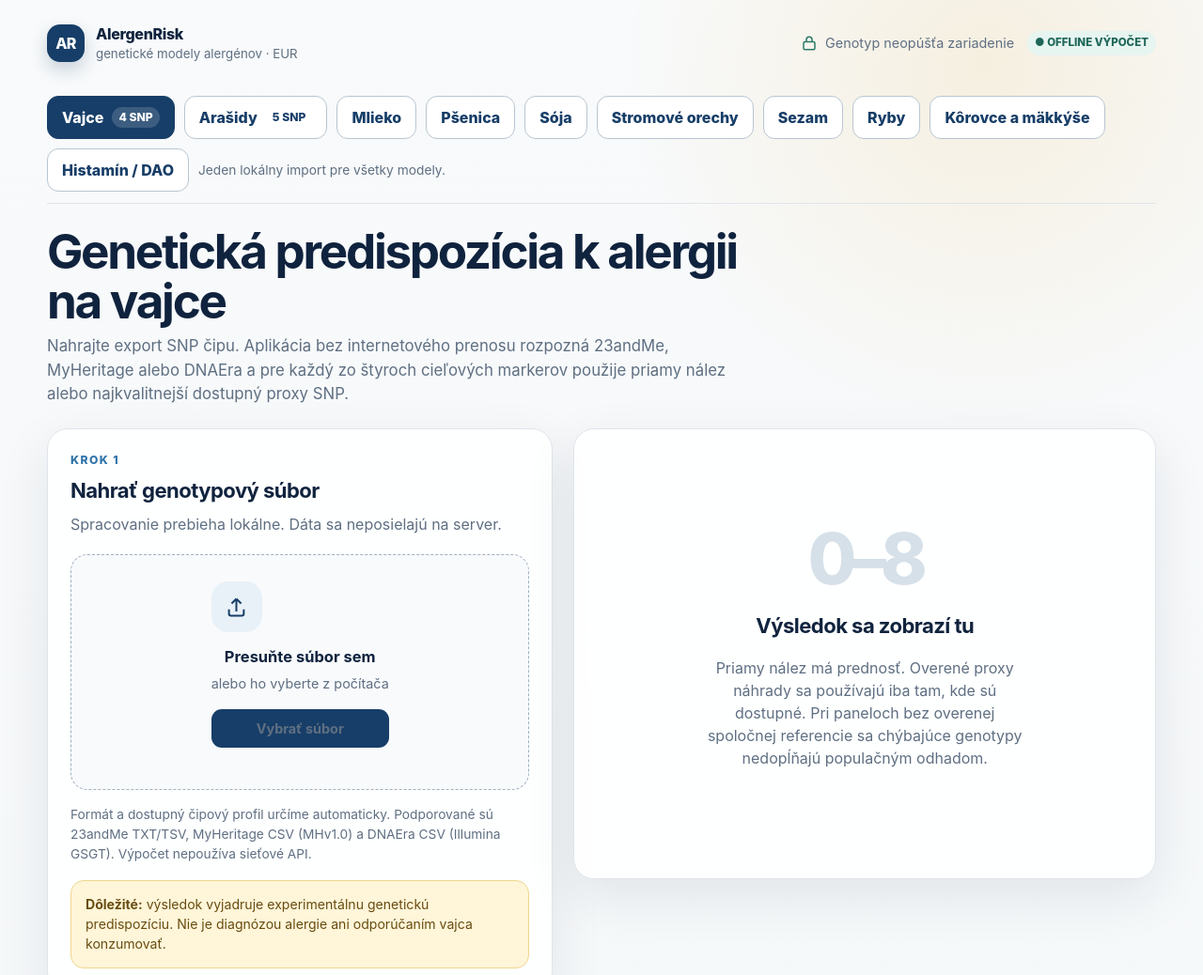
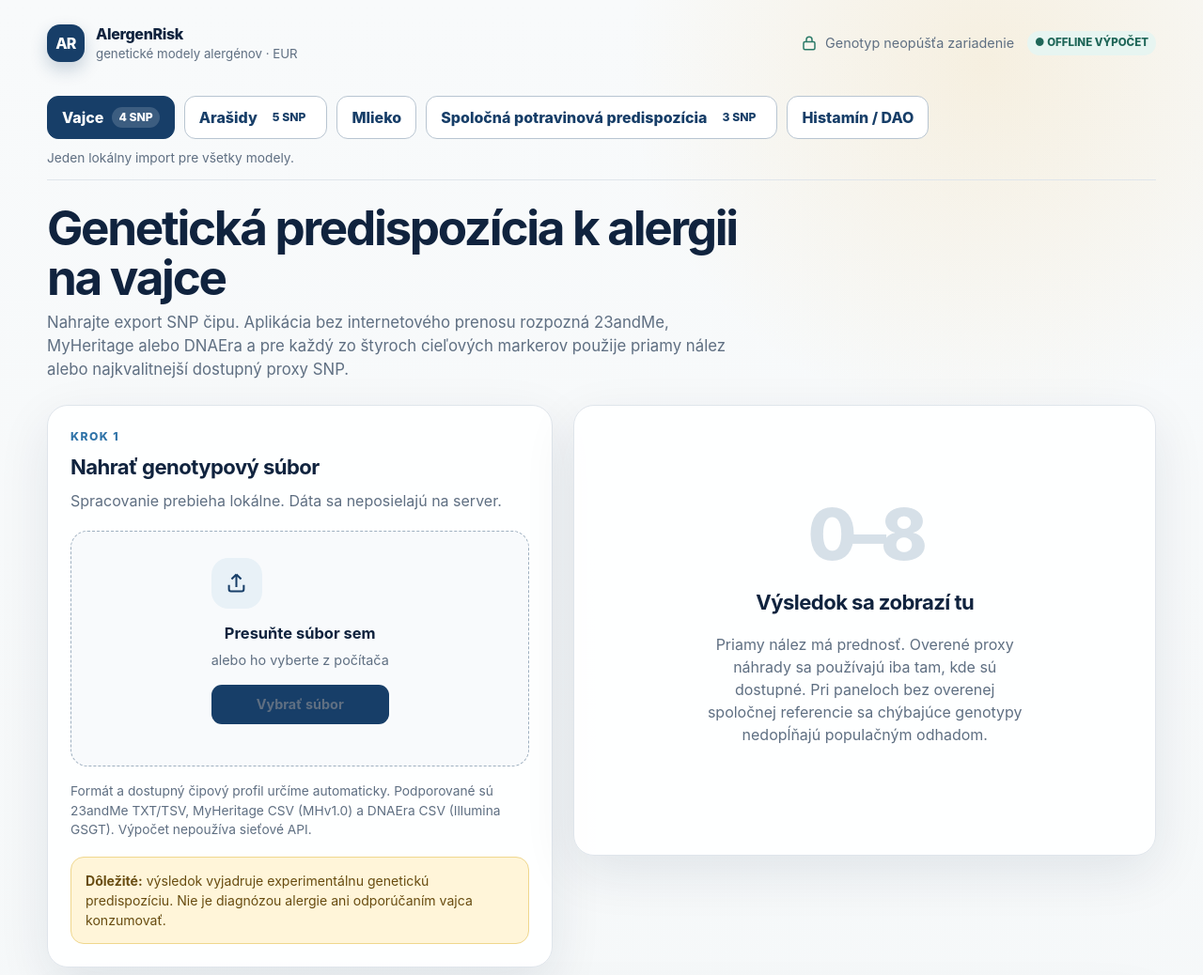
Before and after one commit to umbaja/alergen-risk, a plain HTML site: page dist/index.html in a window 1280 px wide. Shown: the top 1038 px of the page at 94% size. Drawn offline with Linux system fonts and the light colour scheme.

Commit message:
Group identical allergen SNP panels (v14)

```diff
--- a/dist/index.html
+++ b/dist/index.html
@@ -228,12 +228,12 @@
         <button class="allergen-tab active" id="tabEgg" data-model="egg" type="button" role="tab" aria-selected="true">Vajce <span class="tab-count">4 SNP</span></button>
         <button class="allergen-tab" id="tabPeanut" data-model="peanut" type="button" role="tab" aria-selected="false">Arašidy <span class="tab-count">5 SNP</span></button>
         <button class="allergen-tab" data-model="milk" type="button" role="tab" aria-selected="false">Mlieko</button>
-<button class="allergen-tab" data-model="wheat" type="button" role="tab" aria-selected="false">Pšenica</button>
-<button class="allergen-tab" data-model="soy" type="button" role="tab" aria-selected="false">Sója</button>
-<button class="allergen-tab" data-model="nuts" type="button" role="tab" aria-selected="false">Stromové orechy</button>
-<button class="allergen-tab" data-model="sesame" type="button" role="tab" aria-selected="false">Sezam</button>
-<button class="allergen-tab" data-model="fish" type="button" role="tab" aria-selected="false">Ryby</button>
-<button class="allergen-tab" data-model="seafood" type="button" role="tab" aria-selected="false">Kôrovce a mäkkýše</button>
+<button class="allergen-tab" data-model="shared" type="button" role="tab" aria-selected="false">Spoločná potravinová predispozícia <span class="tab-count">3 SNP</span></button>
+
+
+
+
+
 <button class="allergen-tab" data-model="histamine" type="button" role="tab" aria-selected="false">Histamín / DAO</button>
 <span class="tabs-note">Jeden lokálny import pre všetky modely.</span>
       </nav>
@@ -350,7 +350,7 @@
 
     </main>
 
-    <footer>Prototyp pre výskumné a vzdelávacie použitie. Klinické rozhodnutie musí vychádzať z anamnézy, špecifického IgE a podľa potreby lekársky kontrolovaného expozičného testu.<span class="version-tag">AlergenRisk · verzia 13 · potravinové alergény + DAO</span></footer>
+    <footer>Prototyp pre výskumné a vzdelávacie použitie. Klinické rozhodnutie musí vychádzať z anamnézy, špecifického IgE a podľa potreby lekársky kontrolovaného expozičného testu.<span class="version-tag">AlergenRisk · verzia 14 · potravinové alergény + DAO</span></footer>
   </div>
 
   <script>
@@ -470,15 +470,12 @@
       ['rs11949166','IL4 / KIF3A','T','0,63','4,3 × 10⁻¹⁷','A','0,462'],
       ['rs2212434','C11orf30 / LRRC32','T','1,35','pozri štúdiu','T','0,300']
     ];
-    const sharedFoods={wheat:['Pšenica','pšenice'],soy:['Sója','sóje'],nuts:['Stromové orechy','stromových orechov'],sesame:['Sezam','sezamu'],fish:['Ryby','rýb'],seafood:['Kôrovce a mäkkýše','kôrovcov a mäkkýšov']};
-    for(const [key,[name,food]] of Object.entries(sharedFoods)){
-      models[key]={key,name,food,loci:sharedLoci,maxScore:6,bands:{low:[0,0],normal:[1,2],high:[3,6]},shared:true};
-      modelContent[key]={heading:`${name} · spoločný model potravinovej alergie`,
-        intro:'Tri spoločné lokusy potravinovej alergie. Rovnaké skóre v týchto paneloch je zámerné: model neurčuje, na ktorú konkrétnu potravinu človek reaguje.',
-        literatureIntro:'OR pochádzajú z analýzy všeobecnej potravinovej alergie. Nejde o OR pre vybraný alergén. '+(key==='wheat'?'Tento panel nehodnotí celiakiu.':''),
-        literatureRows:sharedRows,orHeading:'OR všeobecnej potravinovej alergie',
-        notes:'<p class="footnote">Experimentálny spoločný panel; alergénovo špecifická predikcia nie je dostupná. Pásma skóre sú opisné, nie klinické prahy. EUR histogram predpokladá nezávislosť lokusov. <a href="https://doi.org/10.1038/s41467-017-01220-0">Marenholz et al., 2017</a>.</p>'};
-    }
+    models.shared={key:'shared',name:'Spoločná potravinová predispozícia',food:'jednotlivé potraviny',loci:sharedLoci,maxScore:6,bands:{low:[0,0],normal:[1,2],high:[3,6]},shared:true};
+    modelContent.shared={heading:'Spoločná predispozícia k potravinovej alergii',
+      intro:'Jeden spoločný panel pre pôvodné kategórie: pšenica, sója, stromové orechy, sezam, ryby, kôrovce a mäkkýše. Všetky používali rovnaké tri SNP, preto majú jeden spoločný výsledok. Model nerozlišuje riziko medzi týmito potravinami.',
+      literatureIntro:'OR pochádzajú z analýzy všeobecnej potravinovej alergie. Nejde o samostatne overené efekty pre každú uvedenú potravinu. Panel nehodnotí celiakiu.',
+      literatureRows:sharedRows,orHeading:'OR všeobecnej potravinovej alergie',
+      notes:'<p class="footnote">Experimentálny spoločný panel; alergénovo špecifická predikcia nie je dostupná. Pásma skóre sú opisné, nie klinické prahy. EUR histogram predpokladá nezávislosť lokusov. <a href="https://doi.org/10.1038/s41467-017-01220-0">Marenholz et al., 2017</a>.</p>'};
     const candidate=(id,risk,nonRisk)=>({id,risk,nonRisk,aliases:[],beta:null,proxies:[]});
     models.milk={key:'milk',name:'Mlieko',food:'kravského mlieka',loci:[...sharedLoci,candidate('rs17616434','C','T'),candidate('rs2069772','T','C')],maxScore:10,bands:{low:[0,2],normal:[3,5],high:[6,10]},directOnly:true};
     modelContent.milk={heading:'Kravské mlieko · experimentálny panel',intro:'Tri spoločné lokusy a dva kandidátne markery alergie na kravské mlieko. Zobrazuje sa súčet priamo zistených alel a rozsah pri chýbajúcich genotypoch. Tento panel nehodnotí laktózovú intoleranciu.',literatureIntro:'Dva kandidátne SNP pochádzajú z malej štúdie (30 prípadov, 23 kontrol). Asociácia homozygotov nie je dôkazom aditívneho efektu: skórovanie 0/1/2 je experimentálna voľba, nie publikovaný model.',literatureRows:[...sharedRows,['rs17616434','TLR6 región','C','CC asociovaný genotyp','0,002','C','—'],['rs2069772','IL2','T','TT asociovaný genotyp','0,038','T','—']],orHeading:'Efekt / všeobecné OR',notes:'<p class="footnote">Pre tento kombinovaný panel nie sú overené populačné prahy ani spoločná EUR distribúcia. Preto neuvádzame kategóriu nízke/normálne/zvýšené riziko ani percento istoty. <a href="https://doi.org/10.1186/s13601-016-0096-9">Henneman et al., 2016</a> · <a href="https://doi.org/10.1038/s41467-017-01220-0">Marenholz et al., 2017</a>.</p>'};
@@ -697,7 +694,7 @@
         high:`Skóre ${result.achievedScore} patrí do zvýšeného pásma ${activeModel.bands.high[0]}–${activeModel.bands.high[1]}. Osoba má v sledovaných markeroch viac rizikových alel než je typické v EUR referenčnej populácii, a preto má podľa tohto modelu zvýšenú genetickú predispozíciu na imunitnú reakciu proti alergénom ${activeModel.food}. Ide o náchylnosť, nie potvrdenú alergiu, pravdepodobnosť reakcie ani jej závažnosť.`
       };
       $('interpretationTitle').textContent=band.label;
-      $('interpretationText').textContent=activeModel.shared ? `Skóre ${result.achievedScore} je súčet efektových alel spoločnej potravinovo-alergickej predispozície. Pásmo je opisné; nepredpovedá alergiu na ${activeModel.food}. Rovnaké SNP používajú aj ostatné spoločné panely, preto budú mať rovnaké skóre.` : interpretationTexts[band.key];
+      $('interpretationText').textContent=activeModel.shared ? `Skóre ${result.achievedScore} je súčet efektových alel spoločnej potravinovo-alergickej predispozície. Pásmo je opisné; nepredpovedá alergiu na ${activeModel.food}. Pšenica, sója, stromové orechy, sezam, ryby, kôrovce a mäkkýše sú zlúčené do tejto skupiny; skóre medzi nimi nerozlišuje.` : interpretationTexts[band.key];
       for (const [key,id] of [['low','bandLow'],['normal','bandNormal'],['high','bandHigh']]) $(id).classList.toggle('active',key===band.key);
       $('markerRows').innerHTML=result.calls.map(call=>{
         const best=[...call.dist].sort((a,b)=>b.p-a.p)[0];
```
